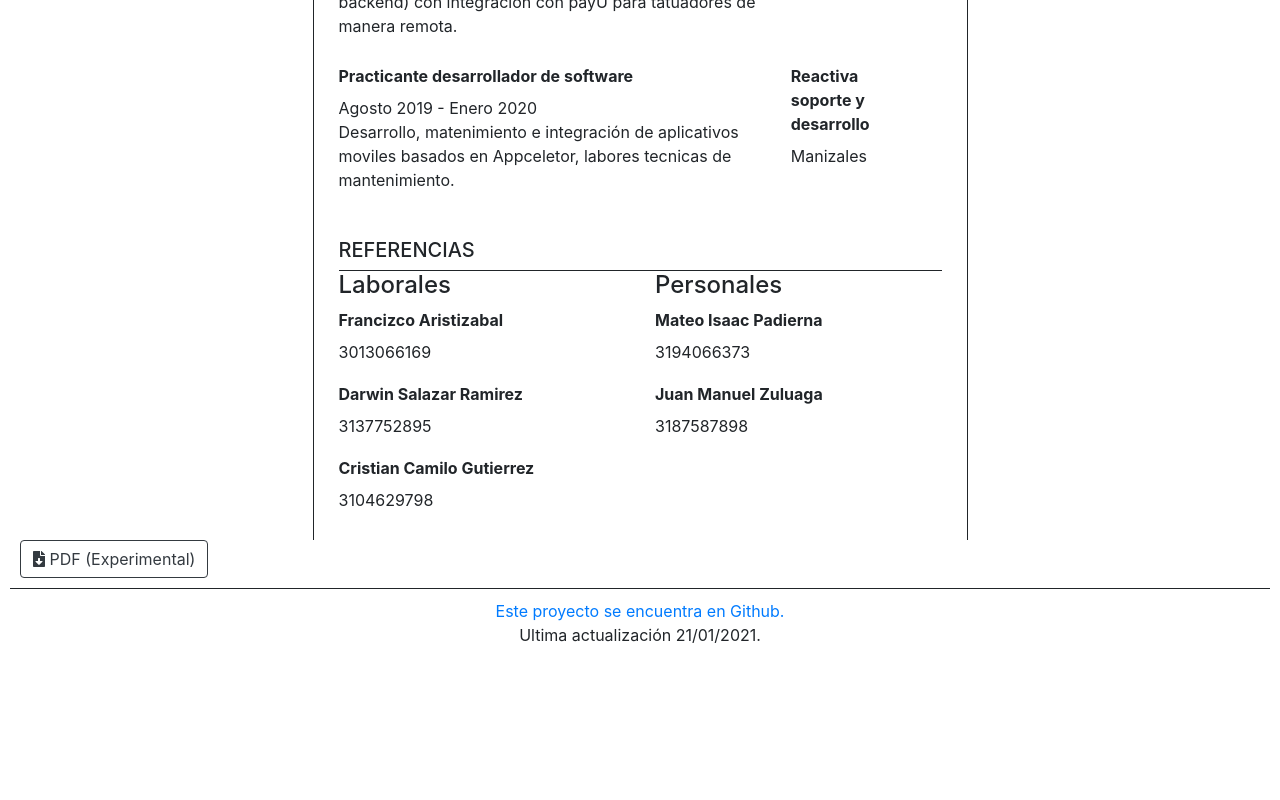
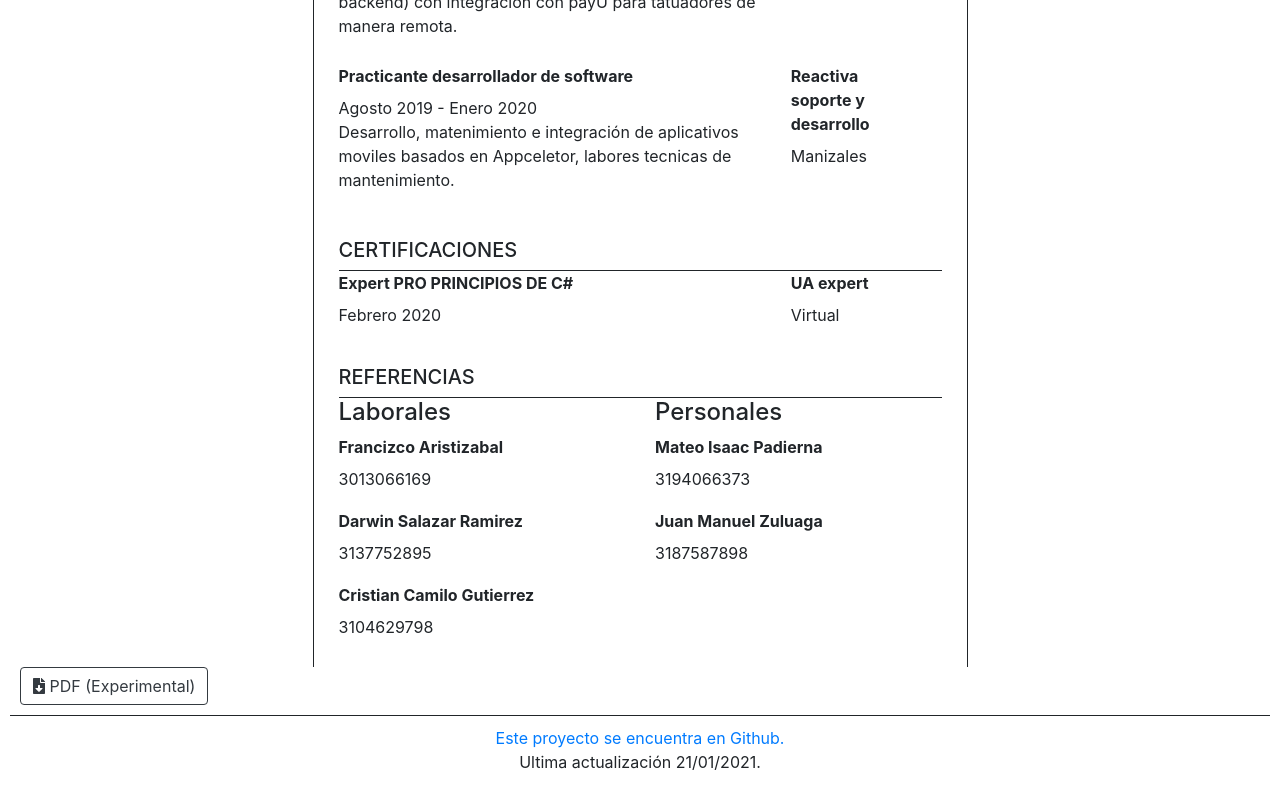
Before and after one commit to smeglan/curriculum, a React (Create React App) app: page / in a window 1280 px wide. Shown: the part 940-1740 px from the top of the page. Before the commit the page ends 1613 px from the top, so only its background shows below. Built offline with nearby package versions, Linux system fonts and the light colour scheme.

Commit message:
Update certification 1

```diff
--- a/src/screens/home/home.js
+++ b/src/screens/home/home.js
@@ -126,6 +126,15 @@ export class Home extends PureComponent {
                                 description="Desarrollo, matenimiento e integración de aplicativos moviles basados en Appceletor, labores tecnicas de mantenimiento."
                             />
                         </Block>
+                        <Block title="CERTIFICACIONES">
+                            <ItemBlock
+                                title="Expert PRO PRINCIPIOS DE C#"
+                                institution="UA expert"
+                                location="Virtual"
+                                info="Febrero 2020"
+                                description=""
+                            />
+                        </Block>
                         <Block title="REFERENCIAS">
                             <Row>
                                 <Col>
```
Also changed, not shown: 2 other files (tests, documents, lock files or other folders).
